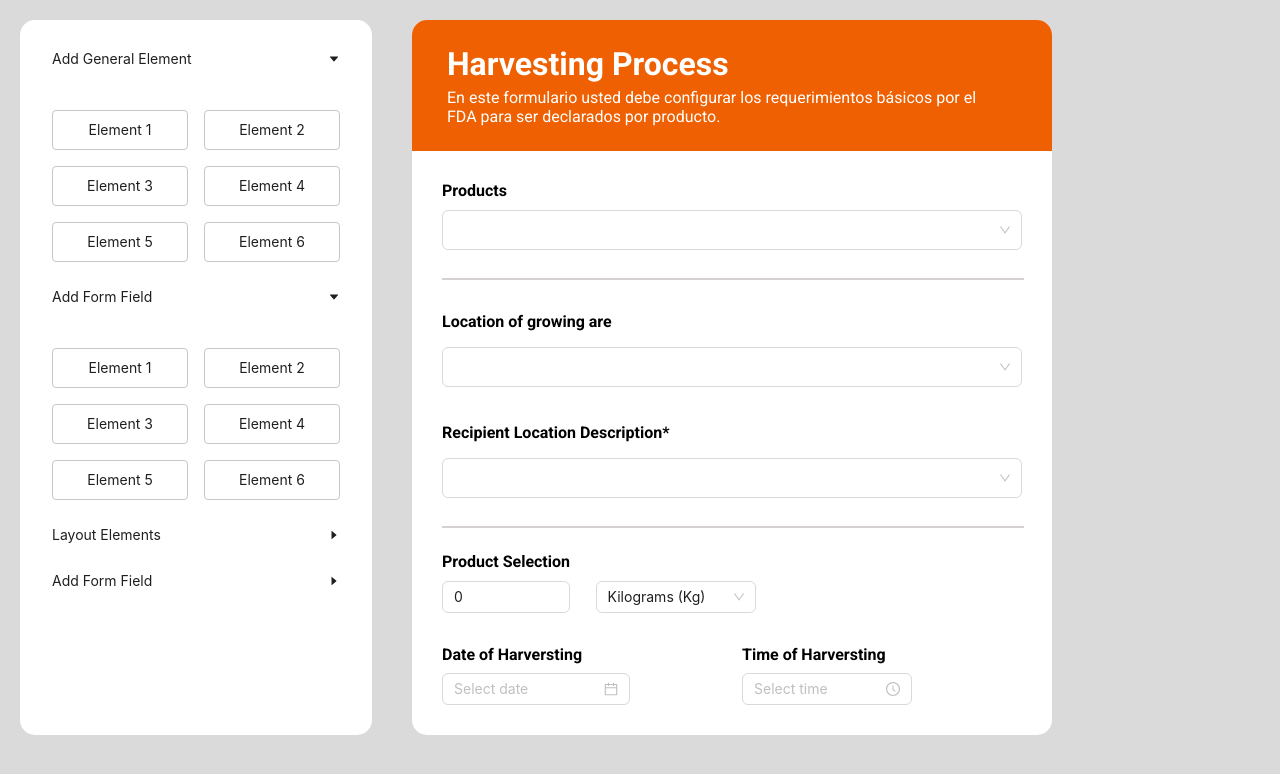
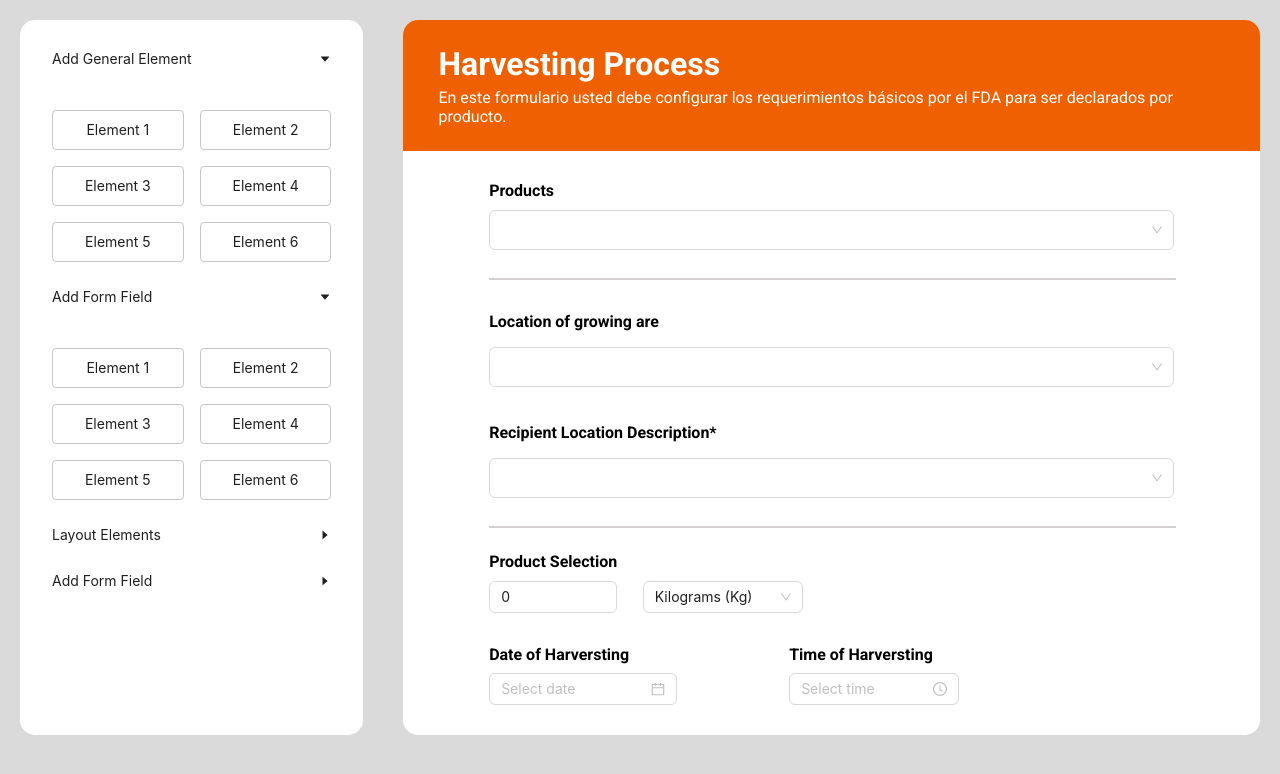
Before and after one commit to Pipeto84/dnd_darwin, a React (Create React App) app: page / in a window 1280 px wide. Shown: the top 774 px of the page. Built offline with nearby package versions, Linux system fonts and the light colour scheme.

Commit message:
reducir form 2

```diff
--- a/src/Styles/Form.module.css
+++ b/src/Styles/Form.module.css
@@ -1,5 +1,5 @@
 .container {
-  width: 40rem;
+  width: 55rem;
   height: 100%;
   margin: 1.25rem;
   background-color: #ffffff;
@@ -23,12 +23,13 @@
 }
 
 .form {
-  min-width: 60%;
+  min-width: 80%;
   max-width: 100%;
   /* width: 40rem; */
   margin: 30px;
   display: flex;
   flex-direction: column;
+  align-self: center;
   flex-grow: 1;
 }
 
```
